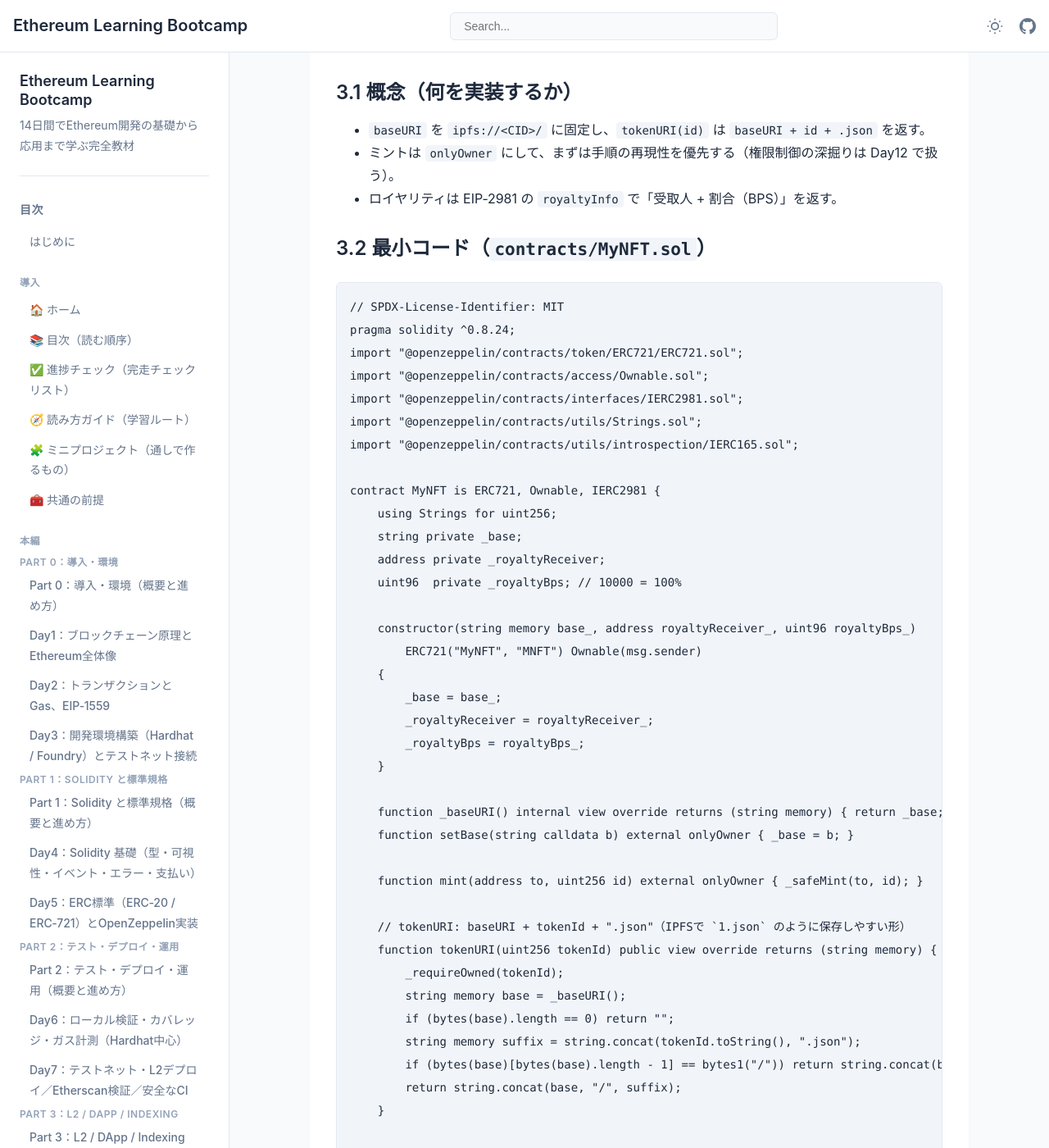
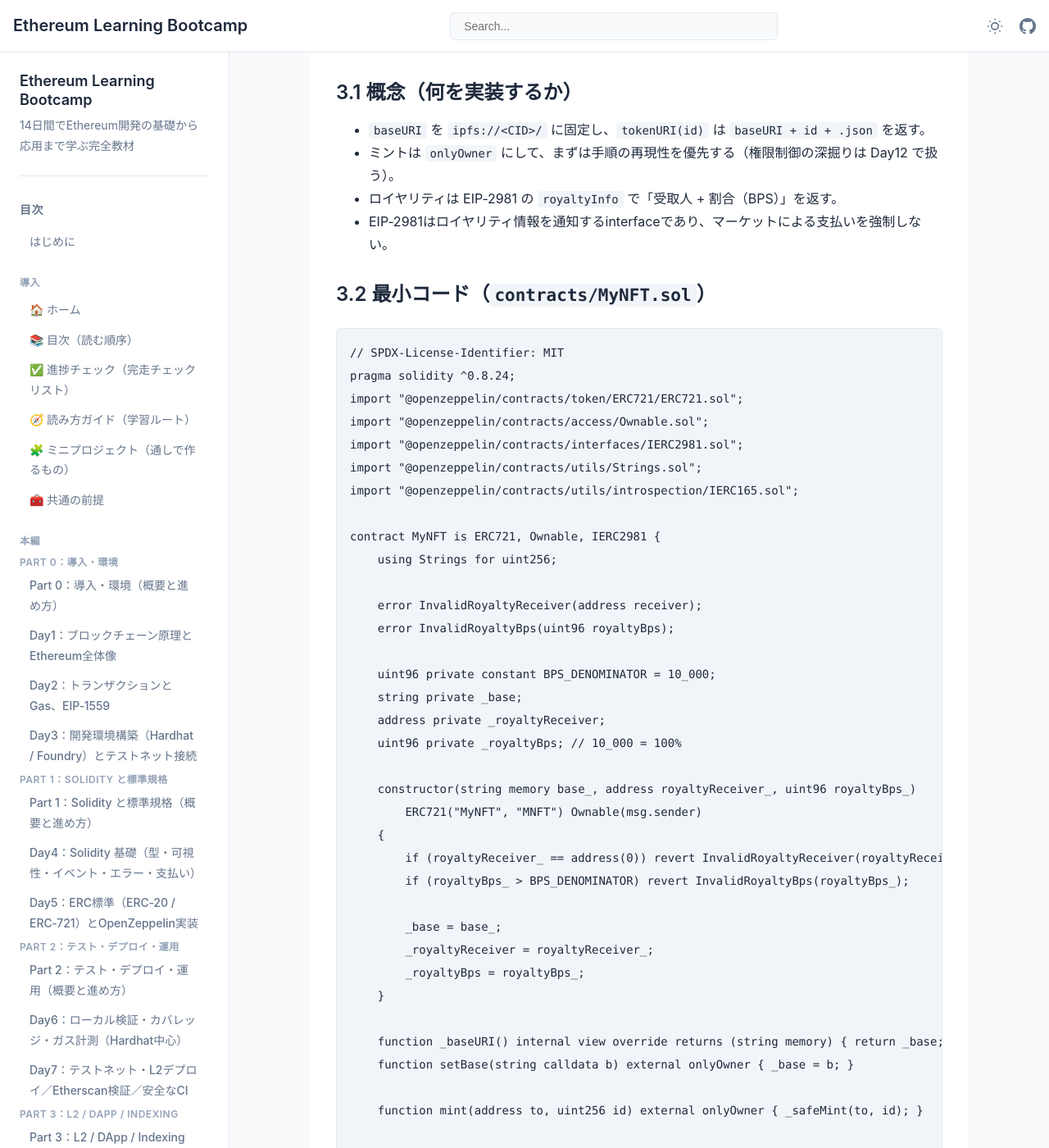
Before and after one commit to itdojp/ethereum-learning-bootcamp, a Jekyll site: the page built from docs/curriculum/Day11_NFT_Metadata.md, in a window 1280 px wide and 1400 px high, scrolled down 2330 px. Shown: the whole window at 82% size. Built offline with Jekyll 4.4.1, drawn with Linux system fonts in a browser that asks for light colours; our own code applies the rules of GitHub Pages for plain Markdown files; some of the changed text lies outside the part shown.

Commit message:
fix: validate ERC-2981 royalty configuration (#140)

````diff
--- a/docs/curriculum/Day11_NFT_Metadata.md
+++ b/docs/curriculum/Day11_NFT_Metadata.md
@@ -71,6 +71,7 @@
 - `baseURI` を `ipfs://<CID>/` に固定し、`tokenURI(id)` は `baseURI + id + .json` を返す。
 - ミントは `onlyOwner` にして、まずは手順の再現性を優先する（権限制御の深掘りは Day12 で扱う）。
 - ロイヤリティは EIP‑2981 の `royaltyInfo` で「受取人 + 割合（BPS）」を返す。
+- EIP‑2981はロイヤリティ情報を通知するinterfaceであり、マーケットによる支払いを強制しない。
 
 ### 3.2 最小コード（`contracts/MyNFT.sol`）
 ```solidity
@@ -84,13 +85,21 @@
 
 contract MyNFT is ERC721, Ownable, IERC2981 {
     using Strings for uint256;
+
+    error InvalidRoyaltyReceiver(address receiver);
+    error InvalidRoyaltyBps(uint96 royaltyBps);
+
+    uint96 private constant BPS_DENOMINATOR = 10_000;
     string private _base;
     address private _royaltyReceiver;
-    uint96  private _royaltyBps; // 10000 = 100%
+    uint96 private _royaltyBps; // 10_000 = 100%
 
     constructor(string memory base_, address royaltyReceiver_, uint96 royaltyBps_)
         ERC721("MyNFT", "MNFT") Ownable(msg.sender)
     {
+        if (royaltyReceiver_ == address(0)) revert InvalidRoyaltyReceiver(royaltyReceiver_);
+        if (royaltyBps_ > BPS_DENOMINATOR) revert InvalidRoyaltyBps(royaltyBps_);
+
         _base = base_;
         _royaltyReceiver = royaltyReceiver_;
         _royaltyBps = royaltyBps_;
@@ -114,7 +123,7 @@
     // EIP‑2981
     function royaltyInfo(uint256, uint256 salePrice) external view override
         returns (address receiver, uint256 royaltyAmount)
-    { return (_royaltyReceiver, (salePrice * _royaltyBps) / 10000); }
+    { return (_royaltyReceiver, (salePrice * _royaltyBps) / BPS_DENOMINATOR); }
 
     // NOTE: IERC2981 は IERC165 準拠。ここでIFIDを認識し、その他は ERC721 実装へ委譲。
     function supportsInterface(bytes4 iid) public view override(ERC721, IERC165) returns (bool) {
@@ -127,11 +136,17 @@
 - デプロイ後に `tokenURI(1)` が `ipfs://<CID>/1.json` の形で返る。
 - `NFT_BASE` の末尾に `/` があってもなくても、`tokenURI` の戻り値が壊れない（末尾スラッシュを吸収する）。
 - `supportsInterface` が `IERC2981` を返す（ロイヤリティ対応の最小確認）。
+- `royaltyReceiver_` がzero address、または `royaltyBps_` が10000を超える場合はデプロイを拒否する。10000 bps（100%）は仕様上許容される境界値である。
+
+このコードはinterfaceとvalidation境界を学ぶために手動実装を維持している。本番用途では、default/per-token royalty、burn時の後処理、将来の保守を含むOpenZeppelin Contracts 5.xの `ERC2981` / `ERC721Royalty` など、監査済み実装を優先する。
+
+> **支払いとの境界**: EIP‑2981は `royaltyInfo` で受取人と金額をsignalするだけで、NFT移転時や売買時の送金を強制しない。この章の `FixedPriceMarket` もEIP‑2981を参照せず、売却代金の全額をsellerへ送るため、クリエイターロイヤリティは支払われない。
 
 ### 3.4 よくある失敗
 - `tokenURI` と、IPFS 上の**パス/ファイル名**（`1.json` / `1.png`）が一致していない。
 - `NFT_BASE` を `ipfs://<CID>/` にしていない（末尾スラッシュなし・CID違い）。
 - `royaltyBps` の値が意図と違う（BPSは 10000=100% の前提で設定する）。
+- zero addressの受取人または10000を超える `royaltyBps` を指定し、constructor validationでデプロイがrevertする。
 
 ---
 
@@ -245,7 +260,14 @@
     await c.waitForDeployment();
     await (await c.mint(alice.address, 1)).wait();
     expect(await c.tokenURI(1)).to.eq(`${base}1.json`);
+    expect(await c.supportsInterface('0x2a55205a')).to.eq(true);
+
+    const [receiver, amount] = await c.royaltyInfo(1, ethers.parseEther('1'));
+    expect(receiver).to.eq(owner.address);
+    expect(amount).to.eq(ethers.parseEther('0.05'));
   });
+
+  // 実際のtest/mynft.tsではzero receiver、10001 bps、10000 bps境界も検証する。
 });
 ```
 
@@ -265,6 +287,7 @@
 ## 9. まとめ
 - `tokenURI` とIPFSメタデータの設計（CID/パス/凍結方針）を、実装と表示確認の流れで整理した。
 - デプロイ→ミント→Gateway で表示確認までをつなぎ、`tokenURI` とファイル名の一致が重要だと分かった。
+- EIP‑2981はロイヤリティ情報をsignalするinterfaceであり、支払いはマーケット側の任意実装である。receiverとBPSはconstructorで検証する。
 - 固定価格マーケットの最小例を通して、実運用で必要な防御（再入対策等）を明確化した。
 
 ### 理解チェック（3問）
````
Also changed, not shown: other parts of docs/curriculum/Day11_NFT_Metadata.md (+1 -1 lines), test/mynft.ts (+36 -1 lines), 1 other file.
